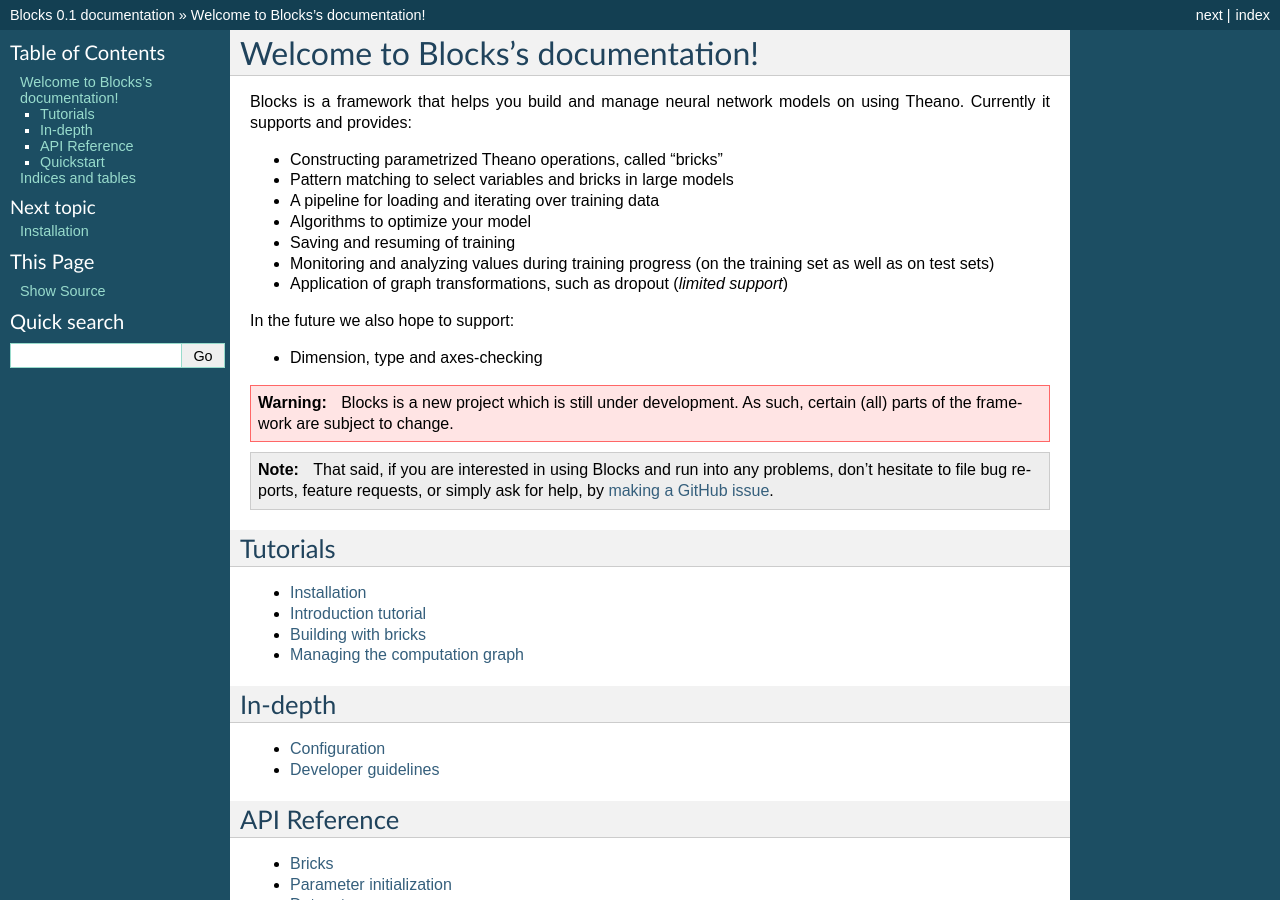
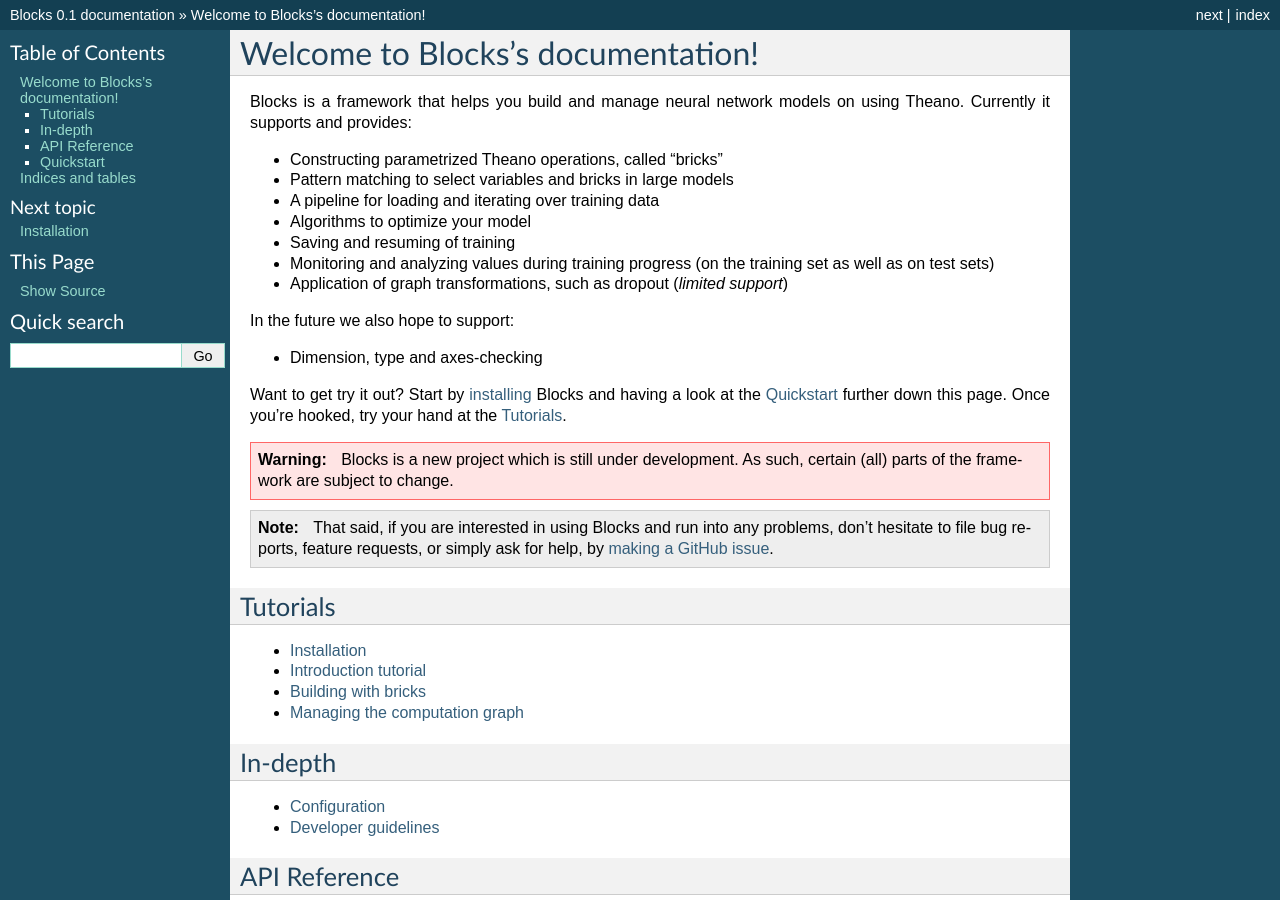
Before and after one commit to mila-iqia/blocks, a Sphinx documentation site: the page built from docs/index.rst, in a window 1280 px wide and 900 px high. Built offline with Sphinx 7.4.7, drawn with Linux system fonts in a browser that asks for light colours.

Commit message:
More changes to homepage

```diff
--- a/docs/index.rst
+++ b/docs/index.rst
@@ -16,6 +16,10 @@
 
 * Dimension, type and axes-checking
 
+Want to get try it out? Start by :doc:`installing <setup>` Blocks and having a
+look at the :ref:`quickstart` further down this page. Once you're hooked, try
+your hand at the :ref:`tutorials`.
+
 .. warning::
    Blocks is a new project which is still under development. As such, certain
    (all) parts of the framework are subject to change.
@@ -26,6 +30,8 @@
    by `making a GitHub issue`_.
 
 .. _making a GitHub issue: https://github.com/bartvm/blocks/issues/new
+
+.. _tutorials:
 
 Tutorials
 ---------
```
